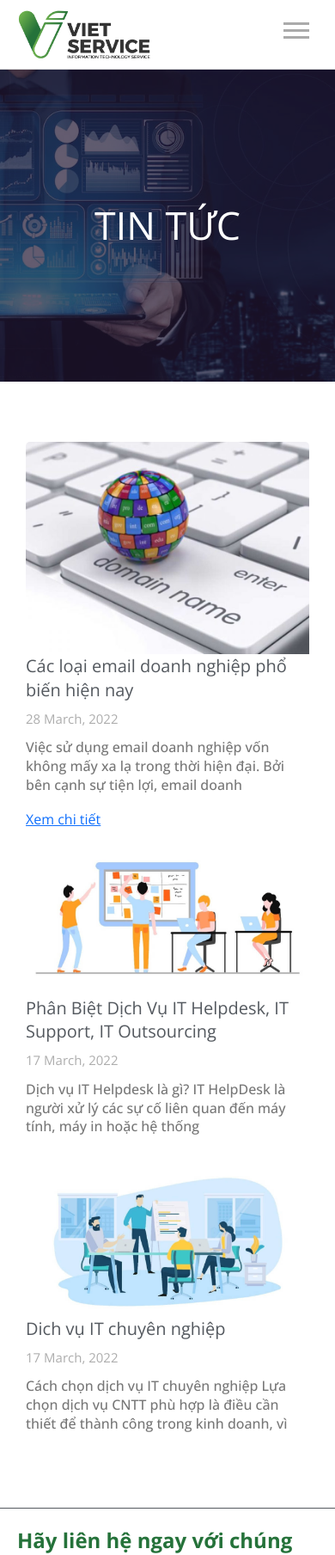
After one commit to rhy911/vietservice, a PHP site: page /news.php in a window 390 px wide. The commit adds this page. Shown: the top 1809 px of the page at 86% size. Run offline with PHP 8.4, Linux system fonts and the light colour scheme.

Commit message:
✨ feat:

```diff
--- a/aboutus.php
+++ b/aboutus.php
@@ -198,7 +198,7 @@
     </div>
     <?php include 'shared/footer.php'; ?>
     <div id="video-container">
-        <div class="video-wrapper">
+        <div class="video-wrapper ratio ratio-16x9">
             <iframe src="https://www.youtube.com/embed/XHOmBV4js_E?si=eftZaf3DPLpZf3TL?controls=1" title="YouTube video player" frameborder="0" allow="accelerometer; autoplay; clipboard-write; encrypted-media; gyroscope; picture-in-picture; web-share" referrerpolicy="strict-origin-when-cross-origin" allowfullscreen></iframe>
         </div>
     </div>
--- /dev/null
+++ b/news.php
@@ -0,0 +1,64 @@
+<!DOCTYPE html>
+<html lang="en">
+
+<head>
+    <meta charset="UTF-8">
+    <meta name="viewport" content="width=device-width, initial-scale=1.0">
+    <title>Giới Thiệu</title>
+    <link rel="stylesheet" href="https://cdn.jsdelivr.net/npm/bootstrap@5.3.3/dist/css/bootstrap.min.css">
+    <link rel="stylesheet" href="styles/root.css?v=<?php echo time(); ?>">
+    <link rel="stylesheet" href="styles/aboutus.css?v=<?php echo time(); ?>" />
+    <link rel="stylesheet" href="styles/news.css?v=<?php echo time(); ?>" />
+</head>
+
+<body>
+    <?php include 'shared/header.php'; ?>
+    <div class="about-us">
+        <section class="background-img">
+            <div class="opacity"></div>
+            <div class="overlay">
+                <h1>TIN TỨC</h1>
+            </div>
+        </section>
+        <section style="padding: 60px 20px 60px 20px;">
+            <div class="max-width">
+                <div class="share-thought-card d-flex">
+                    <div class="card flex-column">
+                        <img src="assets/images/domain.jpg" class="card-img-top" alt="card-cover">
+                        <div class="card-body">
+                            <h3 class="card-text">Các loại email doanh nghiệp phổ biến hiện nay</h3>
+                            <div class="date"><span>28 March, 2022</span></div>
+                            <p>Việc sử dụng email doanh nghiệp vốn không mấy xa lạ trong thời hiện đại. Bởi bên cạnh sự tiện lợi, email doanh</p>
+                        </div>
+                        <a href="#" class="more">Xem chi tiết</a>
+                    </div>
+                    <div class="card flex-column">
+                        <img src="assets/images/it_service.jpg" class="card-img-top" alt="card-cover">
+                        <div class="card-body">
+                            <h3 class="card-text">Phân Biệt Dịch Vụ IT Helpdesk, IT Support, IT Outsourcing</h3>
+                            <div class="date"><span>17 March, 2022</span></div>
+                            <p>Dịch vụ IT Helpdesk là gì? IT HelpDesk là người xử lý các sự cố liên quan đến máy tính, máy in hoặc hệ thống</p>
+                        </div>
+                    </div>
+                    <div class="card flex-column">
+                        <img src="assets/images/tong_dai.jpg" class="card-img-top" alt="card-cover">
+                        <div class="card-body">
+                            <h3 class="card-text">Dich vụ IT chuyên nghiệp</h3>
+                            <div class="date"><span>17 March, 2022</span></div>
+                            <p>Cách chọn dịch vụ IT chuyên nghiệp Lựa chọn dịch vụ CNTT phù hợp là điều cần thiết để thành công trong kinh doanh, vì</p>
+                        </div>
+                    </div>
+                </div>
+            </div>
+        </section>
+    </div>
+    <?php include 'shared/footer.php'; ?>
+    <div id="video-container">
+        <div class="video-wrapper ratio ratio-16x9">
+            <iframe src="https://www.youtube.com/embed/XHOmBV4js_E?si=eftZaf3DPLpZf3TL?controls=1" title="YouTube video player" frameborder="0" allow="accelerometer; autoplay; clipboard-write; encrypted-media; gyroscope; picture-in-picture; web-share" referrerpolicy="strict-origin-when-cross-origin" allowfullscreen></iframe>
+        </div>
+    </div>
+    <script src="https://cdn.jsdelivr.net/npm/bootstrap@5.3.3/dist/js/bootstrap.bundle.min.js"></script>
+</body>
+
+</html>
--- a/shared/header.php
+++ b/shared/header.php
@@ -5,7 +5,7 @@
             <nav class="nav">
                 <a href="">TRANG CHỦ</a>
                 <a href="aboutus.php">GIỚI THIỆU</a>
-                <a href="#">TIN TỨC</a>
+                <a href="news.php">TIN TỨC</a>
                 <a href="#">DỊCH VỤ</a>
                 <a href="#">LIÊN HỆ</a>
             </nav>
--- a/styles/aboutus.css
+++ b/styles/aboutus.css
@@ -143,7 +143,6 @@ section h2 {
 /* Enhanced Slider */
 .slider {
   overflow: hidden;
-  width: 1120px;
   margin: 0 auto;
 }
 
@@ -229,8 +228,7 @@ section h2 {
 
 .video-wrapper {
   position: relative;
-  width: 1120px;
-  padding-bottom: 33%;
+  width: 75%;
 }
 
 iframe {
@@ -262,6 +260,41 @@ iframe {
 }
 
 /* Media queries */
+@media (max-width: 1024px) {
+  .overlay h1 {
+    font-size: 3.5rem;
+  }
+
+  .about-us-text-content-1,
+  .about-us-text-content-2,
+  .share-thought-card {
+    display: block !important;
+  }
+
+  .about-us-text-content-1-element,
+  .card {
+    width: 100%;
+  }
+
+  .row > * {
+    width: auto;
+  }
+
+  #slider,
+  #slider .slide {
+    width: 100%;
+    min-width: 300px;
+  }
+
+  .slider {
+    width: 100%;
+  }
+
+  .video-wrapper {
+    width: 100%; /* Adjust the width for smaller screens */
+  }
+}
+
 @media (max-width: 768px) {
   .overlay h1 {
     font-size: 2.8rem;
@@ -298,6 +331,5 @@ iframe {
 
   .video-wrapper {
     width: 100%; /* Adjust the width for smaller screens */
-    padding-top: 22%; /* 16:9 aspect ratio (9/16 = 0.5625, 0.5625 * 90vw = 50.625vw) */
   }
 }
--- /dev/null
+++ b/styles/news.css
@@ -0,0 +1,15 @@
+.card-img,
+.card-img-bottom,
+.card-img-top {
+  width: 100%;
+  object-fit: cover;
+  height: 40%;
+}
+
+.card-body {
+  flex: none;
+  padding: 0;
+}
+
+.more {
+}
```
